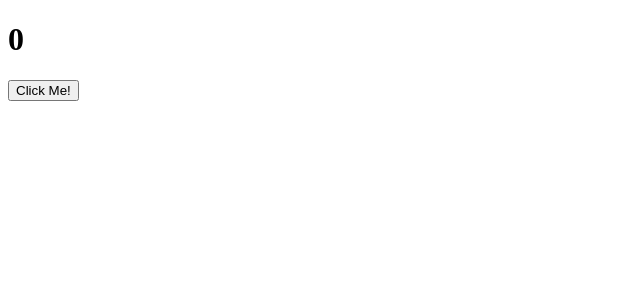
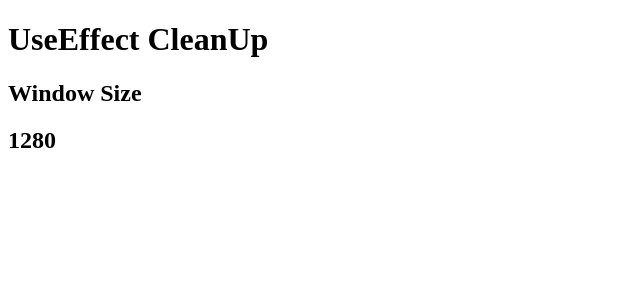
Before and after one commit to monikagupta94159/React-hooks-practice-project, a React (Create React App) app: page / in a window 1280 px wide. Shown: the top 300 px of the page, without its empty margins (0-640 px from the left). Built offline with nearby package versions, Linux system fonts and the light colour scheme; the HTML template or start-up script is replaced by a standard one.

Commit message:
use-effect-basic-reasons

```diff
--- a/src/App.js
+++ b/src/App.js
@@ -5,12 +5,12 @@ import SetUp3 from './useState/state-example-counter';
 import SetUp4 from './useState/state-example-Array';
 import SetUp5 from './useState/state-example-object';
 import UseEffectBasics from './useEffect/useEffectBasics';
-
+import UseEffectCleanup from './useEffect/useEffectCleanup';
 function App() {
   return (
     <div className="App">
-            <UseEffectBasics />
-
+      {/* <UseEffectBasics /> */}
+      <UseEffectCleanup />
       {/* <SetUp2 /> */}
       {/* <SetUp5 /> */}
       {/* <SetUp4 /> */}
--- /dev/null
+++ b/src/useEffect/useEffectCleanup.js
@@ -0,0 +1,29 @@
+import React, { useState, useEffect } from "react";
+
+const UseEffectCleanup = () => {
+  const [size, setSize] = useState(window.innerWidth);
+
+  const checkSize = () => {
+    setSize(window.innerWidth);
+  };
+
+  useEffect(() => {
+    // console.log("hello");
+    window.addEventListener("resize", checkSize);
+    return () => {
+        //cleanup is very important otherwise oneach render useeffect is working which needs to be clear.
+    //   console.log("cleanup");
+      window.removeEventListener("resize", checkSize);
+    };
+  });
+
+  return (
+    <>
+      <h1> UseEffect CleanUp</h1>
+      <h2>Window Size</h2>
+      <h2>{size}</h2>
+    </>
+  );
+};
+
+export default UseEffectCleanup;
```
